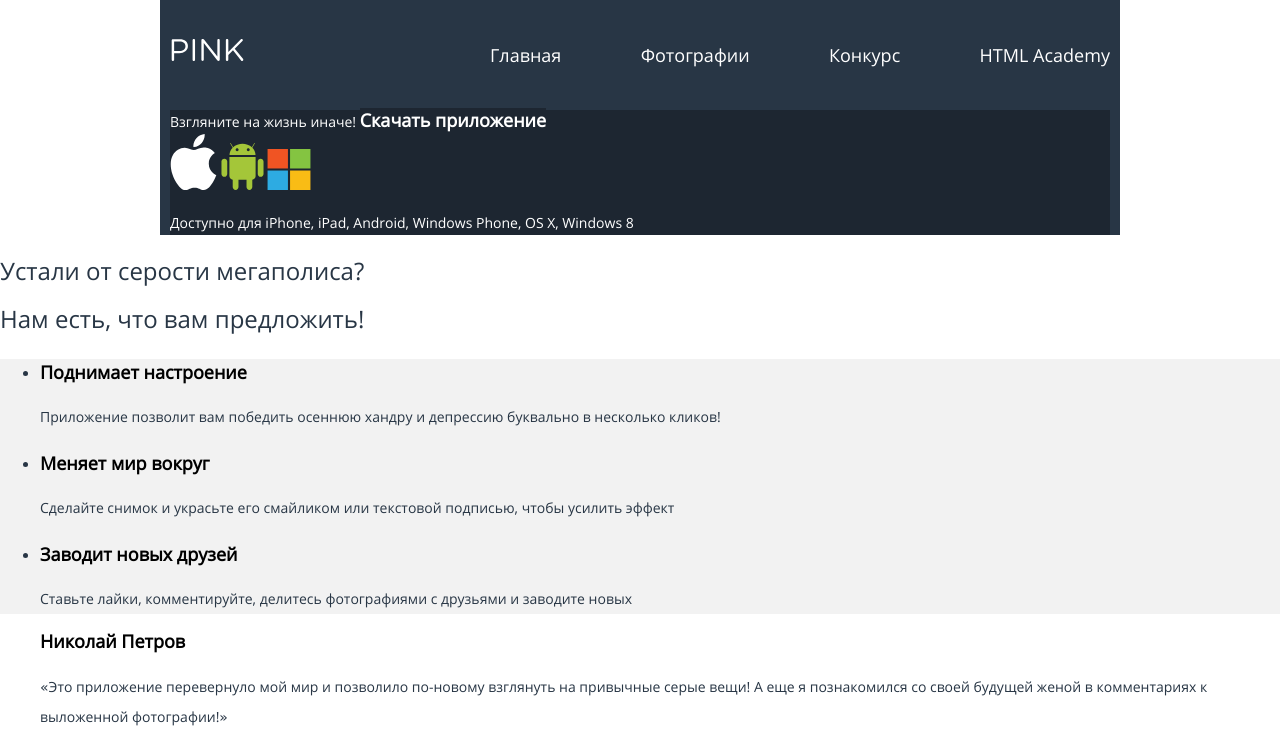
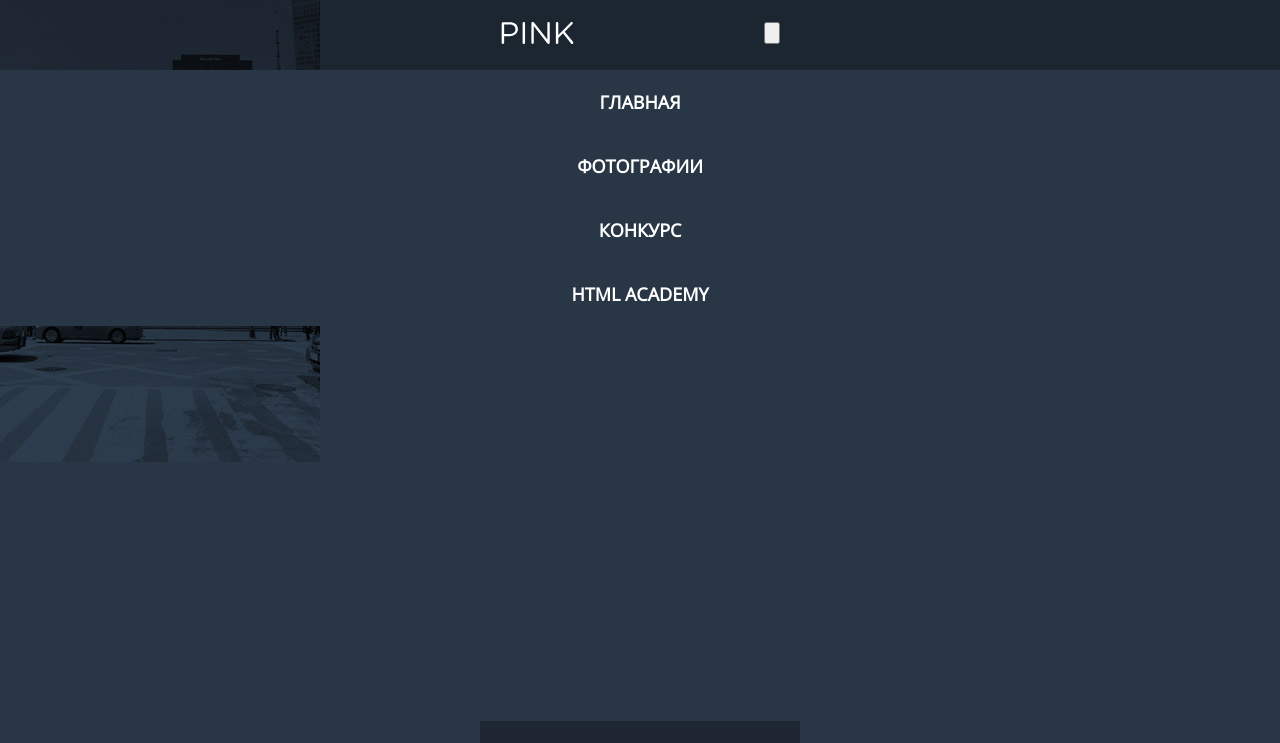
Before and after one commit to paulhardwork/89187-pink, a website: page source/index.html in a window 1280 px wide. Shown: the top 743 px of the page. Drawn offline with nearby package versions, Linux system fonts and the light colour scheme; files that its build step writes are made by us from their sources.

Commit message:
Стилизована шапка для мобильных

```diff
--- a/source/sass/blocks/button.scss
+++ b/source/sass/blocks/button.scss
@@ -1,7 +1,15 @@
 .button {
+  display: block;
+  padding-top: 16px;
+  padding-bottom: 15px;
+  padding-left: 38px;
+  padding-right: 36px;
   font-size: 18px;
   font-weight: bold;
   line-height: 18px;
   color: #ffffff;
+  text-align: center;
   background-color: $bluedark;
+  border: 3px solid #ffffff;
+  border-radius: 35px;
 }
--- a/source/sass/blocks/main-menu.scss
+++ b/source/sass/blocks/main-menu.scss
@@ -13,27 +13,27 @@
 
 .main-menu__item a {
   display: block;
-  padding-top: 18px;
-  padding-bottom: 18px;
+  padding: 16px 70px;
   text-align: center;
+  cursor: pointer;
 }
 
-@media (min-width: $desktop-width) {
-  .main-menu {
-    width: 620px;
-    font-size: 18px;
-    font-weight: normal;
-    line-height: 18px;
-    text-transform: none;
-    background-color: transparent;
-  }
+// @media (min-width: $desktop-width) {
+//   .main-menu {
+//     width: 620px;
+//     font-size: 18px;
+//     font-weight: normal;
+//     line-height: 18px;
+//     text-transform: none;
+//     background-color: transparent;
+//   }
 
-  .main-menu__list {
-    display: flex;
-    justify-content: space-between;
-  }
+//   .main-menu__list {
+//     display: flex;
+//     justify-content: space-between;
+//   }
 
-  .main-menu__open {
-    display: none;
-  }
-}
+//   .main-menu__open {
+//     display: none;
+//   }
+// }
--- a/source/sass/blocks/page-content.scss
+++ b/source/sass/blocks/page-content.scss
@@ -1,5 +1,8 @@
+.page-content {
+  @include mobile-center;
+}
 .page-content__text {
+  margin: 0;
   font-size: 24px;
-  font-weight: 100;
-  line-height: 24px;
+  font-weight: 300;
 }
--- a/source/sass/blocks/page-header.scss
+++ b/source/sass/blocks/page-header.scss
@@ -1,20 +1,25 @@
 .page-header {
-  margin-bottom: 43px;
   background-color: $bluelight;
-  background-image: url("../img/iphone-hand-mobile@1x.png"),
-    url("../img/bg-back-mobile@1x.jpg");
+  background-image: url("../../img/bg-back-mobile@1x.jpg");
   background-repeat: no-repeat;
+}
+
+.page-header__logo {
+  width: 75px;
+  height: 22px;
 }
 
 .page-header__wrapper {
   display: flex;
   justify-content: space-between;
-  height: 22px;
-  padding-left: 20px;
-  padding-right: 20px;
+  @include mobile-center;
   padding-top: 22px;
   padding-bottom: 26px;
-  background-color: $bluelight;
+}
+
+.page-header__top {
+  margin-bottom: 395px;
+  background-color: rgba(#000000, 0.3);
 }
 
 .page-header__title {
@@ -23,31 +28,32 @@
   color: #ffffff;
 }
 
-@media (min-width: $tablet-width) {
-  .page-header__wrapper {
-    padding-top: 27px;
-    padding-bottom: 41px;
-  }
-}
+// @media (min-width: $tablet-width) {
+//   .page-header__wrapper {
+//     padding-top: 27px;
+//     padding-bottom: 41px;
+//   }
+// }
 
-@media (min-width: $desktop-width) {
-  .page-header {
-    @include desktop-center;
-    background-image: none;
-  }
+// @media (min-width: $desktop-width) {
+//   .page-header {
+//     background-image: none;
+//   }
 
-  .page-header__wrapper {
-    align-items: center;
-    width: 150px;
-    height: auto;
-    padding: 0;
-    background-color: transparent;
-  }
+//   .page-header__wrapper {
+//     align-items: center;
+//     width: 150px;
+//     height: auto;
+//     padding: 0;
+//     background-color: transparent;
+//   }
 
-  .page-header__top {
-    display: flex;
-    justify-content: space-between;
-    align-items: center;
-    min-height: 110px;
-  }
-}
+//   .page-header__top {
+//     display: flex;
+//     @include desktop-center;
+//     justify-content: space-between;
+//     align-items: center;
+//     min-height: 110px;
+
+//   }
+// }
--- a/source/sass/blocks/platforms.scss
+++ b/source/sass/blocks/platforms.scss
@@ -1,6 +1,33 @@
 .platforms {
-  font-weight: lighter;
+  @include mobile-center;
+  padding-top: 28px;
+  padding-bottom: 30px;
+  font-weight: 300;
   line-height: 24px;
   color: #ffffff;
   background-color: $bluedark;
 }
+
+.platforms__slogan {
+  display: none;
+}
+
+.platforms__download {
+  margin-bottom: 32px;
+}
+
+.platforms__links-wrapper {
+  display: flex;
+  justify-content: space-between;
+  align-items: center;
+  width: 205px;
+  height: 56px;
+  margin-bottom: 28px;
+  margin-left: 37px;
+}
+
+.platforms__desc {
+  width: 240px;
+  margin-left: 25px;
+  text-align: center;
+}
--- a/source/sass/mixins.scss
+++ b/source/sass/mixins.scss
@@ -1,3 +1,9 @@
+@mixin mobile-center {
+  width: 280px;
+  margin: 0 auto;
+  padding: 0 20px;
+}
+
 @mixin desktop-center {
   width: 940px;
   margin: 0 auto;
```
